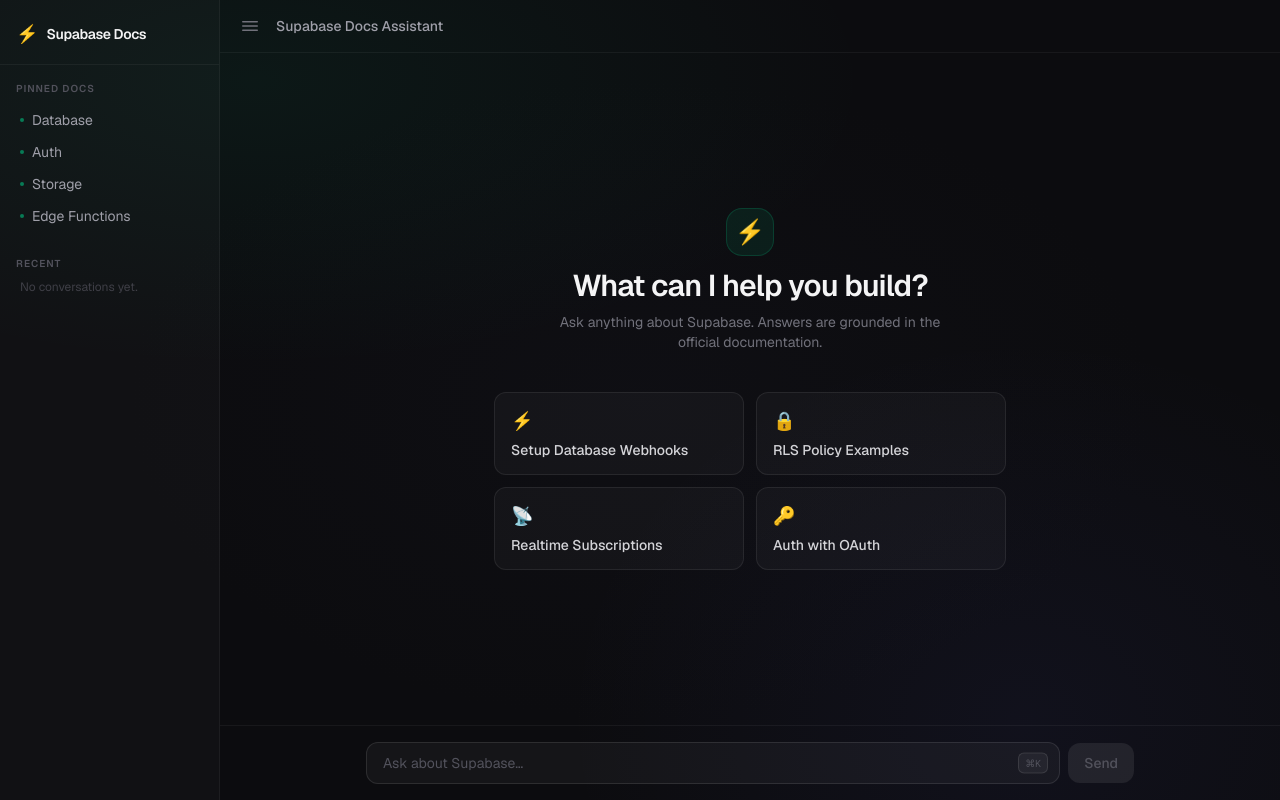
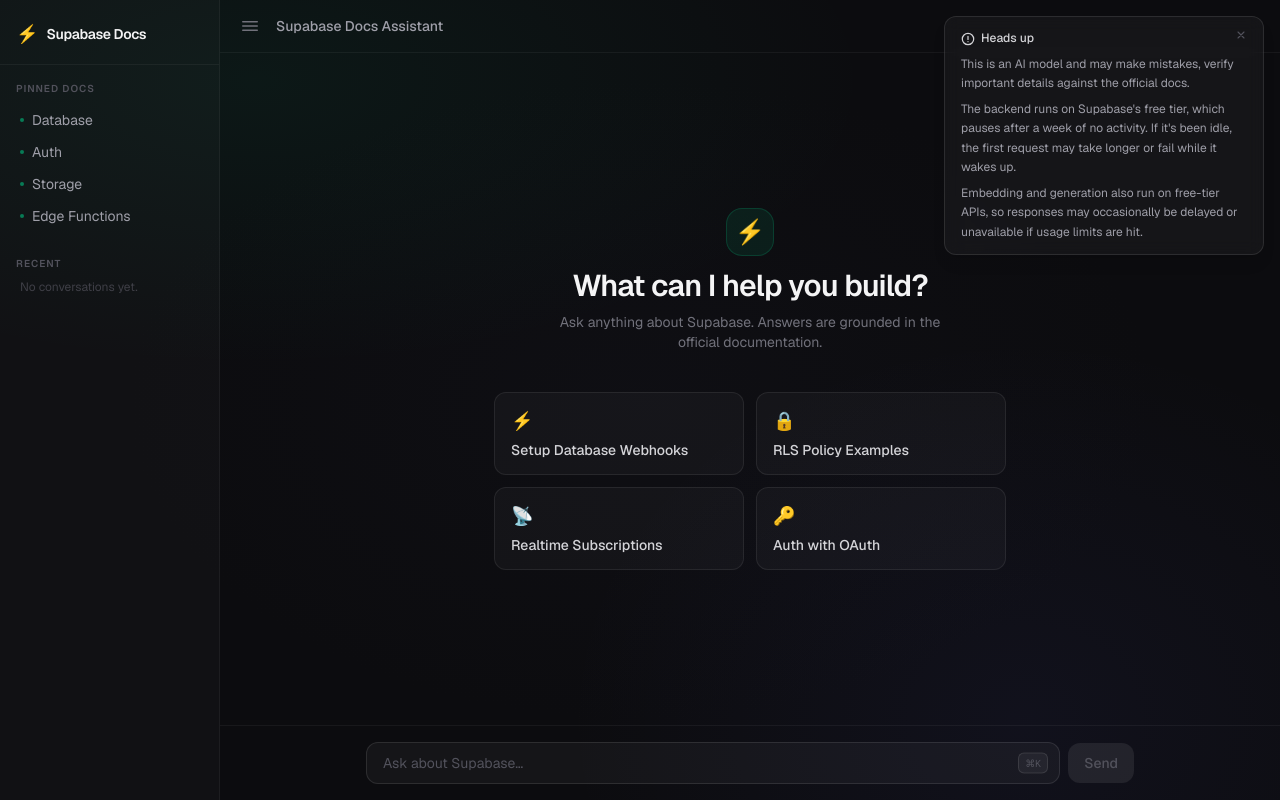
Before and after one commit to devstm/genius-in-supabase, a Next.js app: page / in a window 1280 px wide. Built offline with nearby package versions, Linux system fonts and the light colour scheme.

Commit message:
feat: enhance error handling and add user notice for AI model limitations

```diff
--- a/app/page.tsx
+++ b/app/page.tsx
@@ -15,6 +15,7 @@
   role: 'user' | 'assistant';
   content: string;
   sources?: Source[];
+  isError?: boolean;
 };
 
 const STARTER_QUESTIONS = [
@@ -58,6 +59,7 @@
   const bottomRef = useRef<HTMLDivElement>(null);
   const inputRef = useRef<HTMLInputElement>(null);
   const [copiedIndex, setCopiedIndex] = useState<number | null>(null);
+  const [showNotice, setShowNotice] = useState(true);
 
   async function copyToClipboard(text: string, index: number) {
     try {
@@ -101,7 +103,17 @@
         headers: { 'Content-Type': 'application/json' },
         body: JSON.stringify({ question: q }),
       });
-
+      if (!res.ok) {
+        const errorBody = await res.json().catch(() => null);
+        const message =
+          errorBody?.message ?? 'Something went wrong. Please try again.';
+        setMessages((prev) => [
+          ...prev,
+          { role: 'assistant', isError: true, content: message },
+        ]);
+        setLoading(false);
+        return;
+      }
       const reader = res.body!.getReader();
       const decoder = new TextDecoder();
 
@@ -153,6 +165,55 @@
 
   return (
     <div className="mesh-bg flex h-screen overflow-hidden text-zinc-100">
+      {showNotice && (
+        <div className="fixed top-4 right-4 z-50 max-w-xs bg-white/[0.04] border border-white/10 backdrop-blur-sm rounded-xl px-4 py-3 text-xs text-zinc-400 leading-relaxed shadow-lg">
+          <div className="flex items-start justify-between gap-2 mb-1.5">
+            <span className="flex items-center gap-1.5 text-zinc-300 font-medium">
+              <svg
+                width="14"
+                height="14"
+                viewBox="0 0 16 16"
+                fill="none"
+                stroke="currentColor"
+                strokeWidth="1.4"
+              >
+                <circle cx="8" cy="8" r="6.5" />
+                <path d="M8 5v3.5M8 11h.01" strokeLinecap="round" />
+              </svg>
+              Heads up
+            </span>
+            <button
+              onClick={() => setShowNotice(false)}
+              className="text-zinc-600 hover:text-zinc-300 transition-colors"
+              title="Dismiss"
+            >
+              <svg
+                width="12"
+                height="12"
+                viewBox="0 0 16 16"
+                fill="none"
+                stroke="currentColor"
+                strokeWidth="1.5"
+              >
+                <path d="M4 4l8 8M12 4l-8 8" strokeLinecap="round" />
+              </svg>
+            </button>
+          </div>
+          <p>
+            This is an AI model and may make mistakes, verify important details
+            against the official docs.
+          </p>
+          <p className="mt-1.5">
+            The backend runs on Supabase&apos;s free tier, which pauses after a
+            week of no activity. If it&apos;s been idle, the first request may
+            take longer or fail while it wakes up.
+          </p>
+          <p className="mt-1.5">
+            Embedding and generation also run on free-tier APIs, so responses
+            may occasionally be delayed or unavailable if usage limits are hit.
+          </p>
+        </div>
+      )}
       {/* ── Sidebar ─────────────────────────────────────────── */}
       <AnimatePresence initial={false}>
         {sidebarOpen && (
@@ -307,63 +368,35 @@
                     <div
                       className={`max-w-4xl w-full ${msg.role === 'user' ? 'flex flex-col items-end' : ''}`}
                     >
+                      {msg.isError ? (
+                        <div className="flex items-start gap-2.5 bg-amber-500/8 border border-amber-500/20 rounded-2xl rounded-tl-sm px-4 py-3 text-sm text-amber-200/90">
+                          <svg
+                            width="16"
+                            height="16"
+                            viewBox="0 0 16 16"
+                            fill="none"
+                            stroke="currentColor"
+                            strokeWidth="1.4"
+                            className="mt-0.5 shrink-0"
+                          >
+                            <circle cx="8" cy="8" r="6.5" />
+                            <path d="M8 5v3.5M8 11h.01" strokeLinecap="round" />
+                          </svg>
+                          <span>{msg.content}</span>
+                        </div>
+                      ) : (
                         <div
                           className={
                             msg.role === 'user'
                               ? 'bg-white/8 border border-white/10 rounded-2xl rounded-tr-sm px-4 py-2.5 text-sm text-zinc-200 max-w-lg'
-                            : 'bg-red/[0.04] px-4 py-3 text-base text-zinc-300 w-full leading-relaxed'
+                              : 'px-4 py-3 text-base text-zinc-300 w-full leading-relaxed'
                           }
                         >
-                        <div className="prose prose-invert prose-base max-w-none prose-p:my-2 prose-headings:mt-3 prose-headings:mb-1.5">
                           <div className="prose prose-invert prose-base max-w-none prose-p:my-2 prose-headings:mt-3 prose-headings:mb-1.5">
                             <ReactMarkdown remarkPlugins={[remarkGfm]}>
                               {msg.content}
                             </ReactMarkdown>
                           </div>
-
-                          {msg.role === 'assistant' && msg.content && (
-                            <button
-                              onClick={() => copyToClipboard(msg.content, i)}
-                              className="mt-1.5 inline-flex items-center gap-1 text-[11px] text-zinc-600 hover:text-zinc-300 transition-colors"
-                              title="Copy response"
-                            >
-                              {copiedIndex === i ? (
-                                <>
-                                  <svg
-                                    width="24"
-                                    height="24"
-                                    viewBox="0 0 16 16"
-                                    fill="currentColor"
-                                  >
-                                    <path d="M13.5 3.5L6 11l-3.5-3.5.707-.707L6 9.586l6.793-6.793z" />
-                                  </svg>
-                                </>
-                              ) : (
-                                <>
-                                  <svg
-                                    width="24"
-                                    height="24"
-                                    viewBox="0 0 16 16"
-                                    fill="none"
-                                    stroke="currentColor"
-                                    strokeWidth="1.3"
-                                  >
-                                    <rect
-                                      x="5"
-                                      y="5"
-                                      width="9"
-                                      height="9"
-                                      rx="1.5"
-                                    />
-                                    <path d="M3 10.5V3.5A1.5 1.5 0 014.5 2h7" />
-                                  </svg>
-                                </>
-                              )}
-                            </button>
-                          )}
-                        </div>
-                      </div>
-
                           {msg.role === 'assistant' &&
                             msg.sources &&
                             msg.sources.length > 0 && (
@@ -385,6 +418,45 @@
                                     </span>
                                   </a>
                                 ))}
+                              </div>
+                            )}
+                          <div className="h-px bg-white/50 mt-6" />
+                          {msg.role === 'assistant' && msg.content && (
+                            <button
+                              onClick={() => copyToClipboard(msg.content, i)}
+                              className="mt-1.5 inline-flex items-center gap-1 text-[11px] text-zinc-600 hover:text-zinc-300 transition-colors"
+                              title="Copy response"
+                            >
+                              {copiedIndex === i ? (
+                                <svg
+                                  width="24"
+                                  height="24"
+                                  viewBox="0 0 16 16"
+                                  fill="currentColor"
+                                >
+                                  <path d="M13.5 3.5L6 11l-3.5-3.5.707-.707L6 9.586l6.793-6.793z" />
+                                </svg>
+                              ) : (
+                                <svg
+                                  width="24"
+                                  height="24"
+                                  viewBox="0 0 16 16"
+                                  fill="none"
+                                  stroke="currentColor"
+                                  strokeWidth="1.3"
+                                >
+                                  <rect
+                                    x="5"
+                                    y="5"
+                                    width="9"
+                                    height="9"
+                                    rx="1.5"
+                                  />
+                                  <path d="M3 10.5V3.5A1.5 1.5 0 014.5 2h7" />
+                                </svg>
+                              )}
+                            </button>
+                          )}
                         </div>
                       )}
                     </div>
```
Lines whose indentation alone changed are shown as unchanged.
